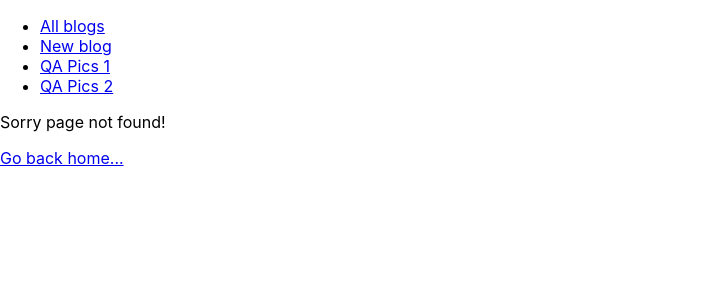
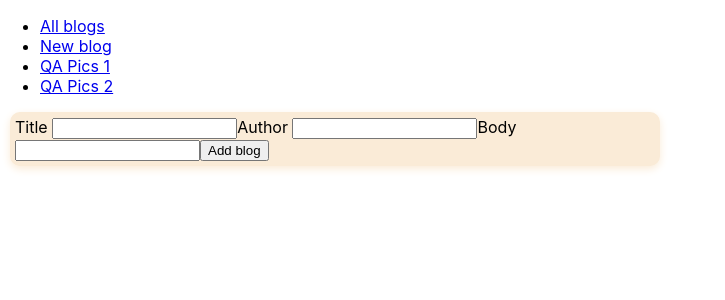
Before and after one commit to ALowtonQA/M2_16, a React (Create React App) app: page /new-blog in a window 1280 px wide. Before the commit this address had no page. Shown: the top 300 px of the page, without its empty margins (0-725 px from the left). Built offline with nearby package versions, Linux system fonts and the light colour scheme.

Commit message:
AL: post done

```diff
--- a/src/App.js
+++ b/src/App.js
@@ -3,6 +3,7 @@ import Blogs from "./components/Blogs";
 import MainNavigation from "./components/MainNavigation";
 import NotFound from "./components/NotFound";
 import QAPics from "./components/QAPics";
+import NewBlog from "./components/NewBlog";
 
 function App() {
   return(
@@ -10,7 +11,7 @@ function App() {
       <MainNavigation />
       <Routes>
         <Route path="/" element={<Blogs/>}/>
-        {/* <Route path="/new-blog" element={<NewBlog/>}/> */}
+        <Route path="/new-blog" element={<NewBlog/>}/>
         <Route path="/qa/pics/:id" element={<QAPics/>}/>
         <Route path="*" element={<NotFound/>}/>
       </Routes>
--- a/src/components/Blogs.js
+++ b/src/components/Blogs.js
@@ -9,7 +9,7 @@ function Blogs() {
     const [error, setError] = useState(null);
 
     useEffect(() => {
-        fetch("http://localhost:4000/blogs")
+        fetch("http://localhost:4000/blogs") // GET request
             .then((res) => {
 
                 if (!res.ok) {
--- /dev/null
+++ b/src/components/NewBlog.js
@@ -0,0 +1,43 @@
+import { useRef } from "react";
+import Card from "./Card";
+import { useNavigate } from "react-router-dom";
+
+function NewBlog() {
+
+    const authorRef = useRef();
+    const titleRef = useRef();
+    const bodyRef = useRef();
+
+    const navigate = useNavigate(); // programatically navigate
+
+    function submitHandler(event) {
+        event.preventDefault(); // Stops default submission behaviour for the form (keeps us on the same page)
+        const data = {
+            title: titleRef.current.value,
+            author: authorRef.current.value,
+            body: bodyRef.current.value
+        };
+        addBlog(data);
+    }
+
+    function addBlog(data) {
+        fetch('http://localhost:4000/blogs', {
+            method: 'POST', // create
+            body: JSON.stringify(data), // data needs converting to JSON string first
+            headers: { 'Content-Type': 'application/json' } // Tells the server to expect JSON data
+        }).then(() => { navigate('/') });
+    }
+
+    return(
+        <Card>
+            <form onSubmit={submitHandler}>
+                <label>Title</label> <input type="text" ref={titleRef} />
+                <label>Author</label> <input type="text" ref={authorRef} />
+                <label>Body</label> <input type="text" ref={bodyRef} />
+                <button>Add blog</button>
+            </form>
+        </Card>
+    )
+}
+
+export default NewBlog;
--- a/src/json/blogData2.json
+++ b/src/json/blogData2.json
@@ -34,6 +34,12 @@
       "body": "How to create a new healthy food outlet with as little harm to the environment as possible",
       "dateCreated": "2018-07-04T16:00:00.000Z",
       "author": "Sean"
+    },
+    {
+      "title": "Some title",
+      "author": "Some author",
+      "body": "Some body",
+      "id": "LCNVG_5"
     }
   ]
 }
```
